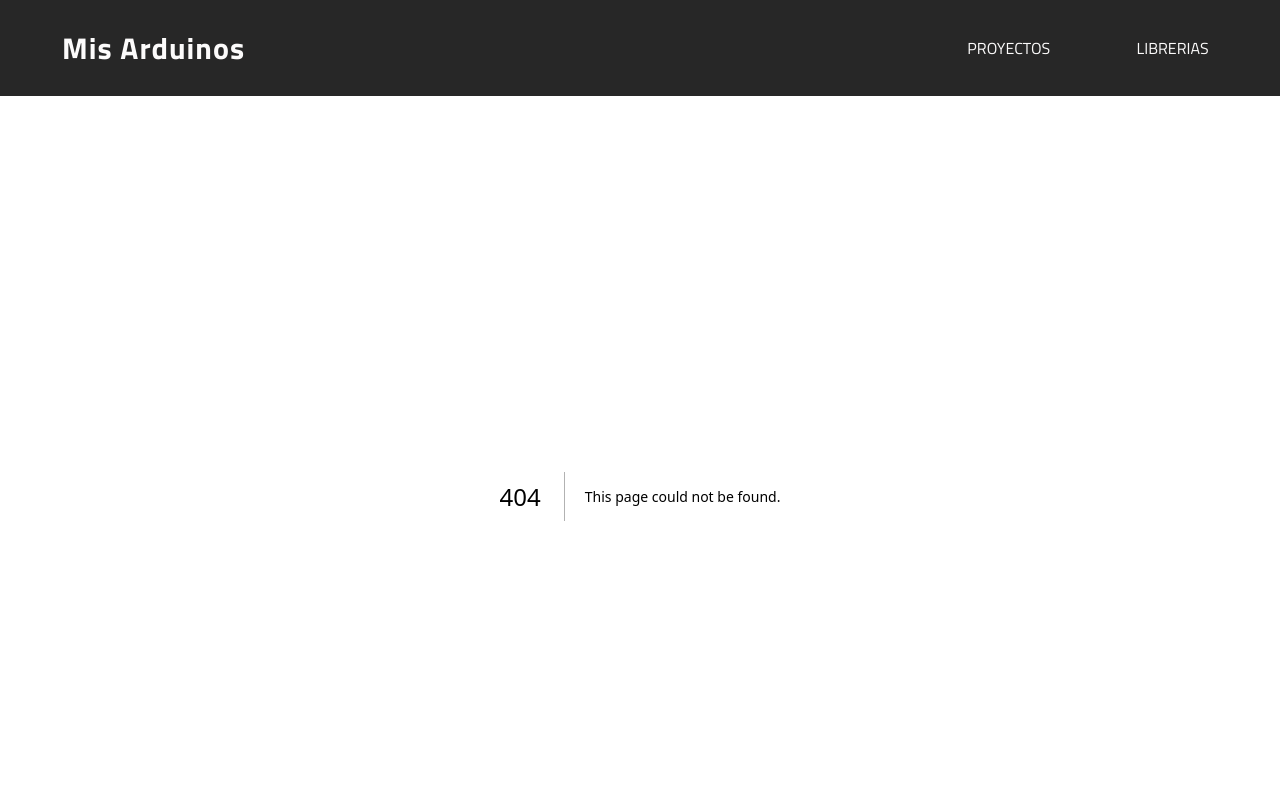
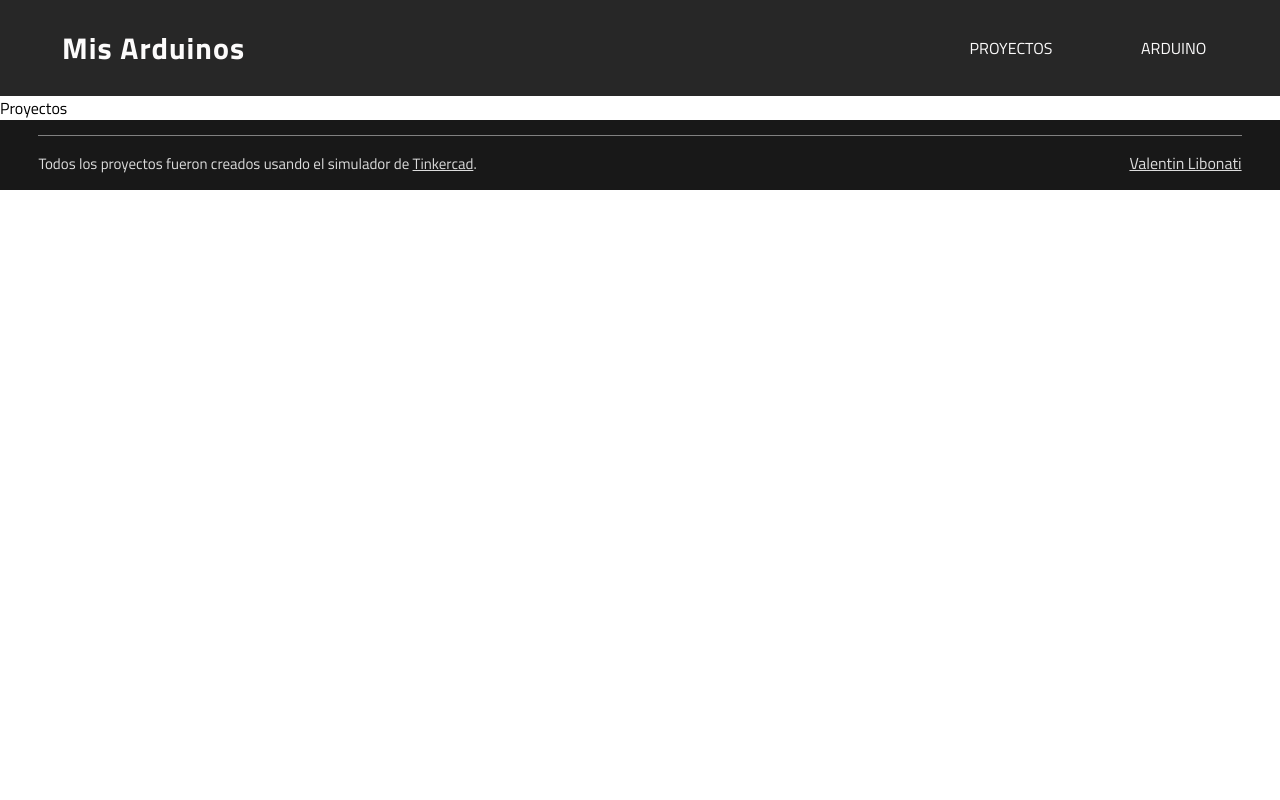
Before and after one commit to Libo033/miArduino, a Next.js app: page /proyectos in a window 1280 px wide. Before the commit this address had no page. Shown: the top 800 px of the page. Built offline with nearby package versions, Linux system fonts and the light colour scheme.

Commit message:
Creadas Routes arduino y proyectos

```diff
--- /dev/null
+++ b/src/app/proyectos/page.tsx
@@ -0,0 +1,9 @@
+import React from 'react';
+
+const Proyectos = () => {
+  return (
+    <div>Proyectos</div>
+  )
+}
+
+export default Proyectos
--- a/src/components/NavigationBar.tsx
+++ b/src/components/NavigationBar.tsx
@@ -17,8 +17,8 @@ const NavigationBar = () => {
           </Link>
         </li>
         <li className={styles.NavigationBar_listLi}>
-          <Link className={styles.NavigationBar_link} href={"/librerias"}>
-            librerias
+          <Link className={styles.NavigationBar_link} href={"/arduino"}>
+            arduino
           </Link>
         </li>
       </ul>
```
Also changed, not shown: src/app/arduino/page.tsx (added, +7 -0 lines).
